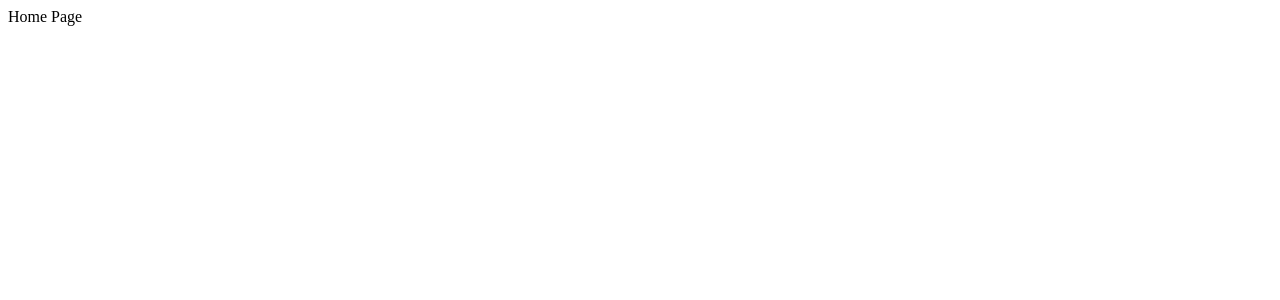
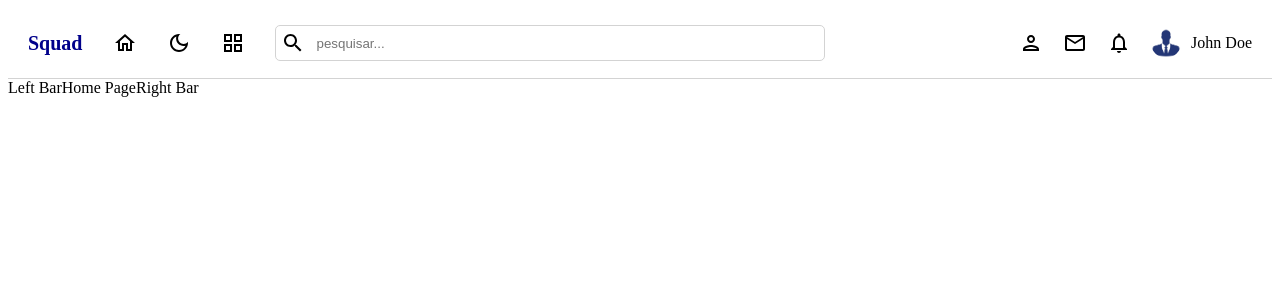
Before and after one commit to renekemalandua/squad-frontend, a React (Create React App) app: page / in a window 1280 px wide. Shown: the top 300 px of the page. Built offline with nearby package versions, Linux system fonts and the light colour scheme.

Commit message:
feat: add navbar

```diff
--- a/package.json
+++ b/package.json
@@ -3,6 +3,10 @@
   "version": "0.1.0",
   "private": true,
   "dependencies": {
+    "@emotion/react": "^11.13.0",
+    "@emotion/styled": "^11.13.0",
+    "@mui/icons-material": "^5.16.5",
+    "@mui/material": "^5.16.5",
     "@testing-library/jest-dom": "^5.17.0",
     "@testing-library/react": "^13.4.0",
     "@testing-library/user-event": "^13.5.0",
--- a/src/App.js
+++ b/src/App.js
@@ -1,5 +1,7 @@
 import {
   createBrowserRouter,
+  Navigate,
+  Outlet,
   RouterProvider,
 } from "react-router-dom";
 
@@ -8,13 +10,54 @@ import Home from "./pages/home/home";
 import Login from "./pages/login/login";
 import Profile from "./pages/profile/profile";
 import Register from "./pages/register/register";
+import Navbar from "./components/navBar/navbar";
+import LeftBar from "./components/leftBar/leftbar";
+import RightBar from "./components/rightBar/rightBar";
 
 function App() {
+
+  const currentUser = true;
+
+  const ProtectedRoutes = ({children}) =>{
+    if(!currentUser){
+      return <Navigate to="/login"/>
+    }
+
+    return children;
+  }
+
+  function Layout(){
+
+    return(
+      <div>
+          <Navbar/>
+          <div style={{display:"flex"}}>
+            <LeftBar/>
+            <Outlet/>
+            <RightBar/>
+          </div>
+      </div>
+    )
+  }
 
   const router = createBrowserRouter([
     {
       path: "/",
-      element: <Home/>
+      element: (
+        <ProtectedRoutes>
+          <Layout/>
+        </ProtectedRoutes>
+      ),
+      children:[
+        {
+          path: "/",
+          element: <Home/>
+        },
+        {
+          path: "/profile/:id",
+          element: <Profile/>
+        },
+      ]
     },
     {
       path: "/login",
@@ -23,10 +66,6 @@ function App() {
     {
       path: "/register",
       element: <Register/>
-    },
-    {
-      path: "/profile",
-      element: <Profile/>
     },
   ]);
 
--- /dev/null
+++ b/src/components/leftBar/leftbar.jsx
@@ -0,0 +1,11 @@
+import "./leftBar.scss"
+
+function LeftBar() {
+  return (
+    <div className="leftBar">
+      Left Bar
+    </div>
+  )
+}
+
+export default LeftBar;
--- /dev/null
+++ b/src/components/navBar/navBar.scss
@@ -0,0 +1,59 @@
+.navBar{
+    display: flex;
+    align-items: center;
+    justify-content: space-between;
+    padding: 10px 20px;
+    height: 50px;
+    border-bottom: 1px solid lightgray;
+
+
+    .left{
+        display: flex;
+        align-items: center;
+        gap: 30px;
+
+        span{
+            font-weight: bold;
+            font-size: 20px;
+            color: darkblue;
+        }
+
+        .seacrh{
+            display: flex;
+            align-items: center;
+            gap: 10px;
+            border-radius: 5px;
+            border: 1px solid lightgray;
+            padding: 5px;
+
+            input{
+                border: none;
+                width: 500px;
+                outline: none;
+            }
+        }
+    }
+
+    .right{
+        display: flex;
+        align-items: center;
+        gap: 20px;
+
+        .user{
+            display: flex;
+            align-items: center;
+            gap: 10px;
+            font-weight: 500;
+
+            img{
+                width: 30px;
+                height: 30px;
+                border-radius: 50%;
+                object-fit: cover;
+            }
+            span{
+
+            }
+        }
+    }
+}
--- /dev/null
+++ b/src/components/navBar/navbar.jsx
@@ -0,0 +1,44 @@
+import "./navBar.scss";
+import DefaultAvatar from "../../assets/img/default_avatar.jpg"
+
+import { HomeOutlined } from "@mui/icons-material";
+import { DarkModeOutlined } from "@mui/icons-material";
+import { WbSunnyOutlined } from "@mui/icons-material";
+import { GridViewOutlined } from "@mui/icons-material";
+import { PersonOutlined } from "@mui/icons-material";
+import { SearchOutlined } from "@mui/icons-material";
+import { EmailOutlined } from "@mui/icons-material";
+import { NotificationsOutlined } from "@mui/icons-material";
+import { Link } from "react-router-dom";
+
+
+function Navbar() {
+  return (
+    <div className="navBar">
+      <div className="left">
+          <Link to= "/" style={{textDecoration:"none"}}>
+            <span>Squad</span>
+          </Link>
+          <HomeOutlined/>
+          <DarkModeOutlined/>
+          <GridViewOutlined/>
+          <div className="seacrh">
+            <SearchOutlined/>
+            <input type="text" placeholder="pesquisar..." />
+          </div>
+      </div>
+      <div className="right">
+          <PersonOutlined/>
+          <EmailOutlined/>
+          <NotificationsOutlined/>
+
+          <div className="user">
+            <img src={DefaultAvatar} alt="" />
+            <span>John Doe</span>
+          </div>
+      </div>
+    </div>
+  )
+}
+
+export default Navbar
--- /dev/null
+++ b/src/components/rightBar/rightBar.jsx
@@ -0,0 +1,11 @@
+import "./rightBar.scss"
+
+function RightBar() {
+  return (
+    <div className="rightBar">
+      Right Bar
+    </div>
+  )
+}
+
+export default RightBar
--- a/src/pages/register/register.jsx
+++ b/src/pages/register/register.jsx
@@ -10,8 +10,8 @@ function Register() {
           <h1>Criar conta</h1>
           <form action="">
             <input type="text" placeholder="nome completo"/>
-            <input type="email" placeholder="insira o email"/>
-            <input type="password" placeholder="insira o palavra passe"/>
+            <input type="email" placeholder="email"/>
+            <input type="password" placeholder="palavra passe"/>
             <input type="password" placeholder="confirme a palavra passe"/>
             <button>Concluido</button>
           </form>
```
Also changed, not shown: src/assets/img/default_avatar.jpg (added), src/components/leftBar/leftBar.scss (added), src/components/rightBar/rightBar.scss (added), 1 other file (tests, documents, lock files or other folders).
